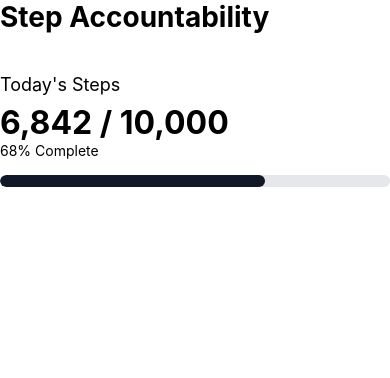
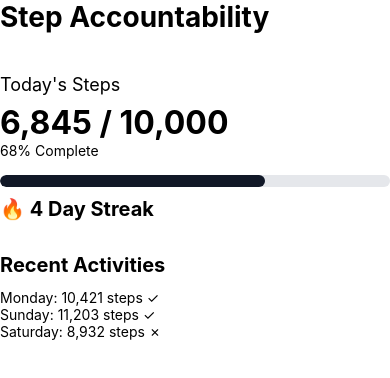
Before and after one commit to tonytran04/Step-Accountability, a React Native app in the folder mobile/: screen / in a window 390 px wide. Shown: the top 378 px of the page. Built offline with nearby package versions, Linux system fonts and the light colour scheme.

Commit message:
Add HealthKit setup and update home screen

```diff
--- a/mobile/package.json
+++ b/mobile/package.json
@@ -10,9 +10,11 @@
     "test": "jest"
   },
   "dependencies": {
+    "@kingstinct/react-native-healthkit": "^14.1.0",
+    "@react-native/new-app-screen": "0.87.1",
     "react": "19.2.3",
     "react-native": "0.87.1",
-    "@react-native/new-app-screen": "0.87.1",
+    "react-native-nitro-modules": "^0.37.1",
     "react-native-safe-area-context": "^5.5.2"
   },
   "devDependencies": {
--- a/mobile/src/screens/HomeScreen.tsx
+++ b/mobile/src/screens/HomeScreen.tsx
@@ -1,11 +1,34 @@
-import React from 'react';
+import React, {useEffect} from 'react';
 import {SafeAreaView, StyleSheet, Text, View} from 'react-native';
+import HealthKit from '@kingstinct/react-native-healthkit';
 
 function HomeScreen() {
-  const steps = 6842;
+  const steps = 6845;
   const goal = 10000;
   const progress = Math.round((steps / goal) * 100);
+  const currentStreak = 4;
+  const recentActivity = [
+    {day: 'Monday', steps: 10421},
+    {day: 'Sunday', steps: 11203},
+    {day: 'Saturday', steps: 8932},
+  ];
 
+  /* useEffect(() => {
+    const requestHealthPermissions = async () => {
+      try {
+        await HealthKit.requestAuthorization({
+            toRead: ['HKQuantityTypeIdentifierStepCount'],
+        });
+
+        console.log('HealthKit permission requested');
+      } catch (error) {
+        console.error('HealthKit permission error:', error);
+      }
+    };
+
+    requestHealthPermissions();
+  }, []);
+*/
   return (
     <SafeAreaView style={styles.container}>
       <View>
@@ -21,8 +44,21 @@ function HomeScreen() {
       {width: `${Math.min(progress, 100)}%`},
     ]}
   />
-</View>
+  </View>
+
+  <Text style={styles.streak}>
+  🔥 {currentStreak} Day Streak
+</Text>
+
       </View>
+<Text style = {styles.sectionTitle}>Recent Activities</Text>
+
+{recentActivity.map(activity => (
+  <Text key={activity.day}>
+    {activity.day}: {activity.steps.toLocaleString()} steps{' '}
+    {activity.steps >= goal ? '✓' : '✗'}
+  </Text>
+))}
     </SafeAreaView>
   );
 }
@@ -62,6 +98,19 @@ const styles = StyleSheet.create({
     backgroundColor: '#111827',
     borderRadius: 6,
   },
+
+  streak: {
+    fontSize: 20,
+    fontWeight: 'bold',
+    marginTop: 10,
+  },
+
+  sectionTitle:{
+    fontSize: 20,
+    fontWeight:'bold',
+    marginTop: 32,
+    marginBottom: 12,
+  }
 });
 
 export default HomeScreen;
```
Also changed, not shown: 5 other files (tests, documents, lock files or other folders).
